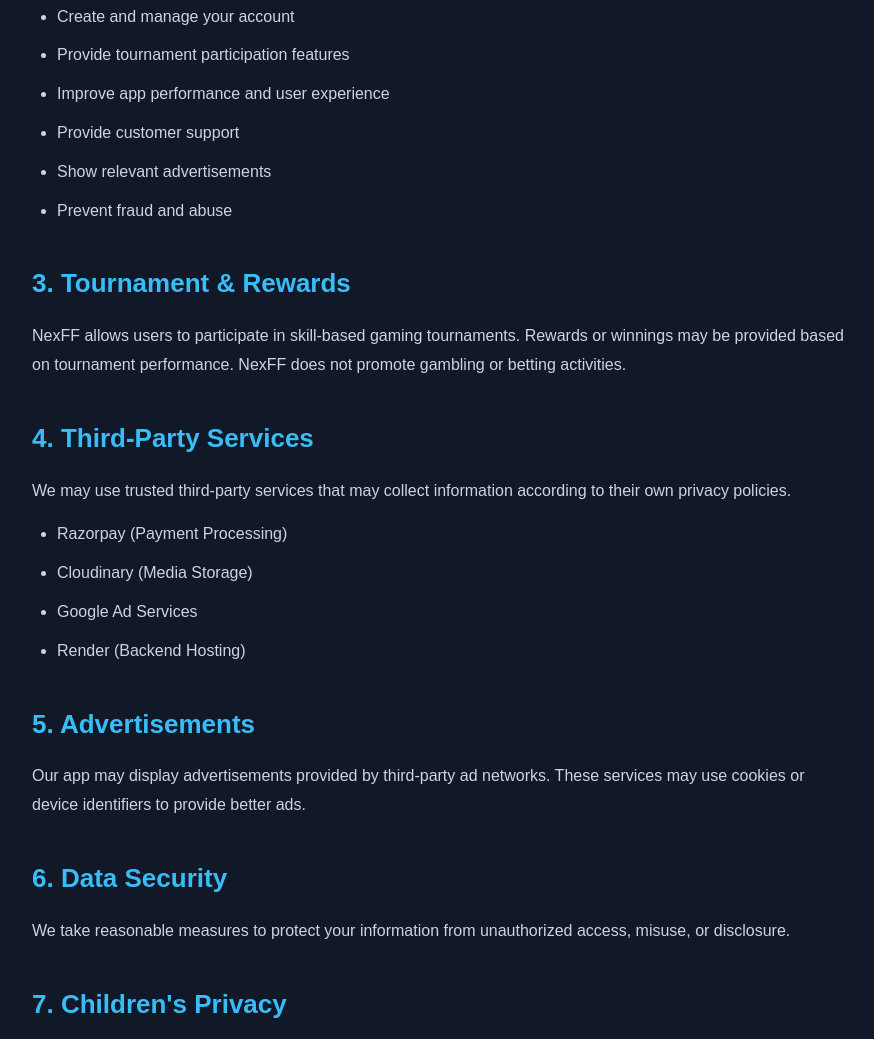
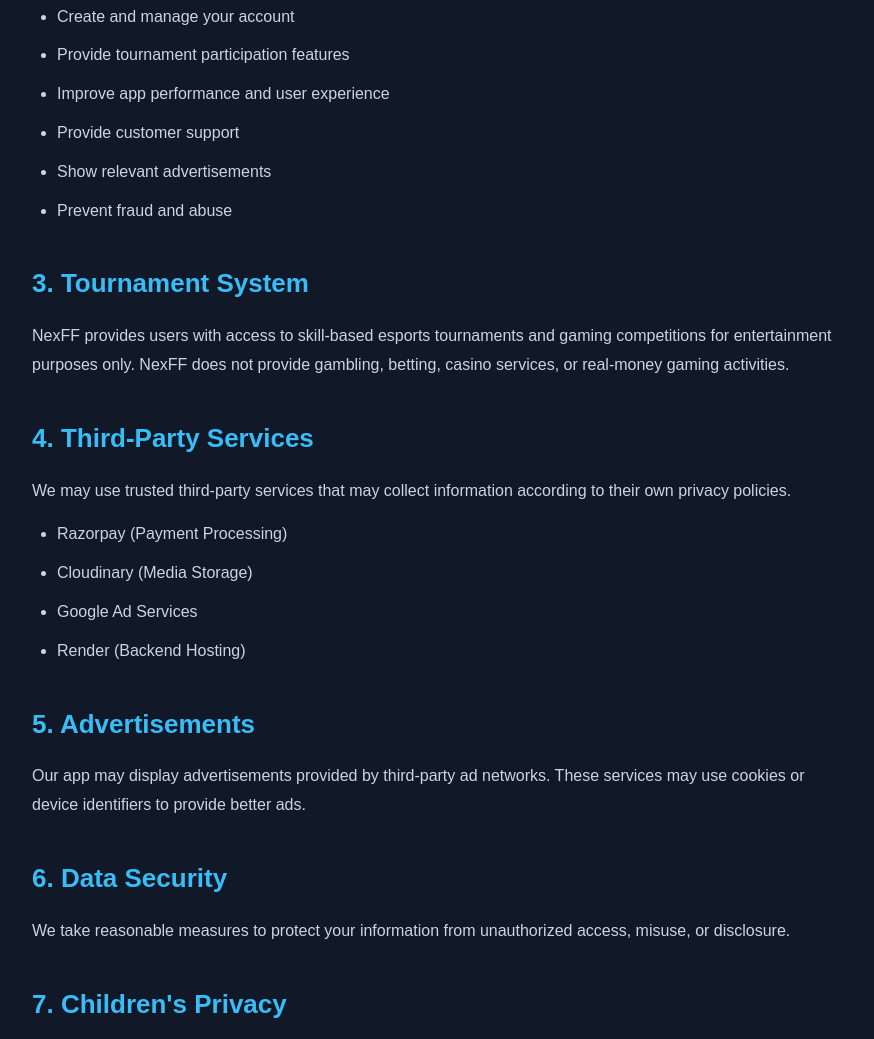
Before and after one commit to Arjun490209/NexFF-Privacy-Policy, a plain HTML site: page index.html in a window 1280 px wide. Shown: the part 751-1790 px from the top of the page, without its empty margins (198-1072 px from the left). Drawn offline with Linux system fonts and the light colour scheme.

Commit message:
Revise tournament section for clarity
Updated tournament section to clarify the nature of gaming activities.

```diff
--- a/index.html
+++ b/index.html
@@ -133,13 +133,15 @@
       <li>Prevent fraud and abuse</li>
     </ul>
 
-    <h2>3. Tournament & Rewards</h2>
+    <h2>3. Tournament System</h2>
 
-    <p>
-      NexFF allows users to participate in skill-based gaming tournaments.
-      Rewards or winnings may be provided based on tournament performance.
-      NexFF does not promote gambling or betting activities.
-    </p>
+<p>
+  NexFF provides users with access to skill-based esports tournaments
+  and gaming competitions for entertainment purposes only.
+
+  NexFF does not provide gambling, betting, casino services,
+  or real-money gaming activities.
+</p>
 
     <h2>4. Third-Party Services</h2>
 
```
